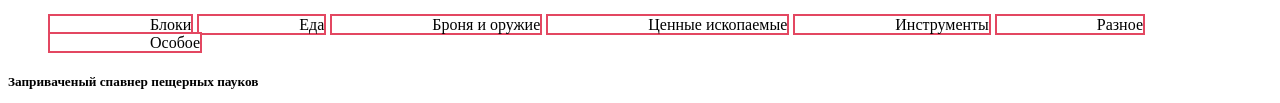
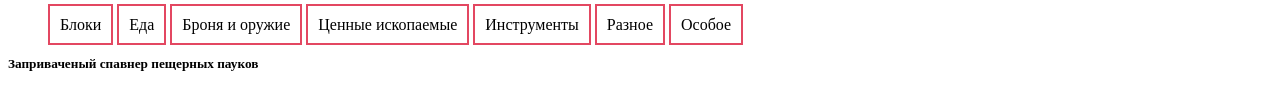
Before and after one commit to Daniel-113/daniel-113.github.io, a plain HTML site: page index.html in a window 1280 px wide. Shown: the part 336-439 px from the top of the page. Drawn offline with Linux system fonts and the light colour scheme.

Commit message:
Update index.html

```diff
--- a/index.html
+++ b/index.html
@@ -25,7 +25,7 @@ li {
 display: inline;
 background: white;
 border: 2px solid #e34761;
-padding-left: 100px;
+padding: 10px;
 }
 </style>
 <title>Crash TOP - магазин на MST Network</title>
```
